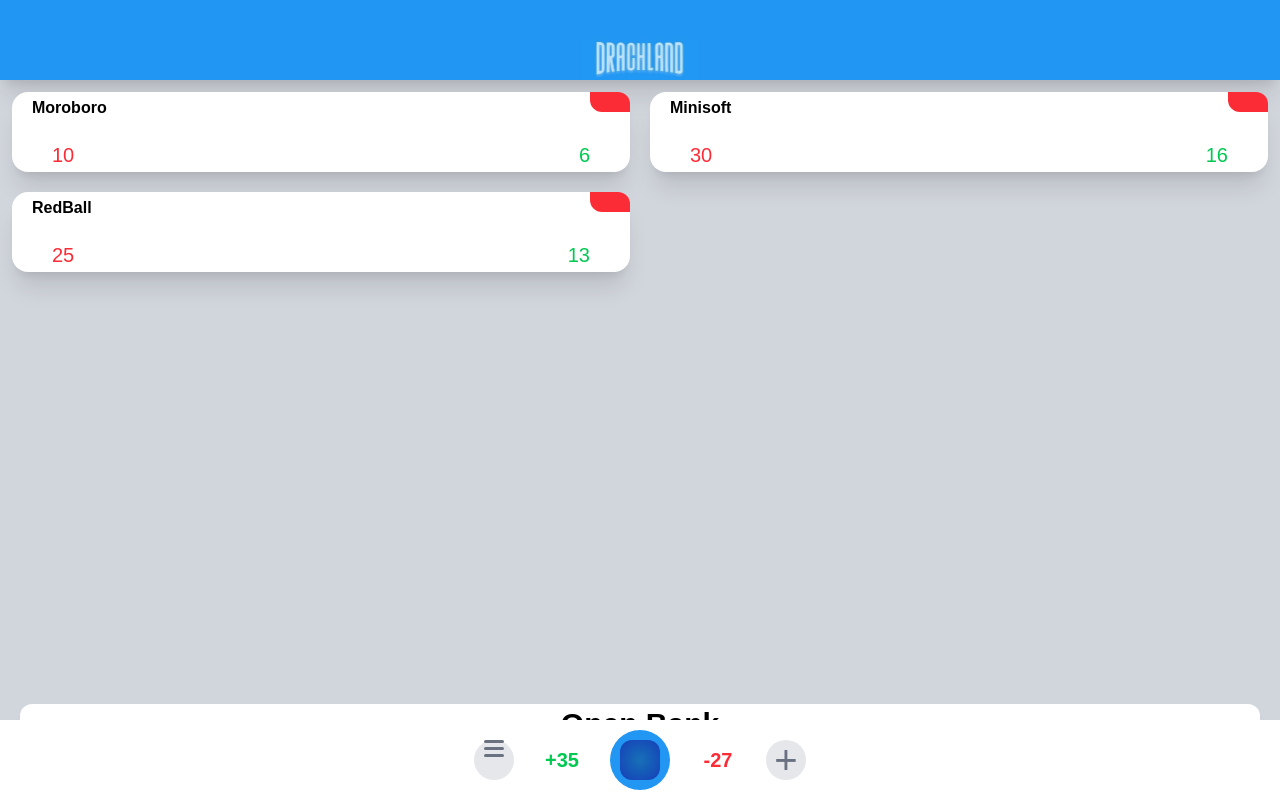
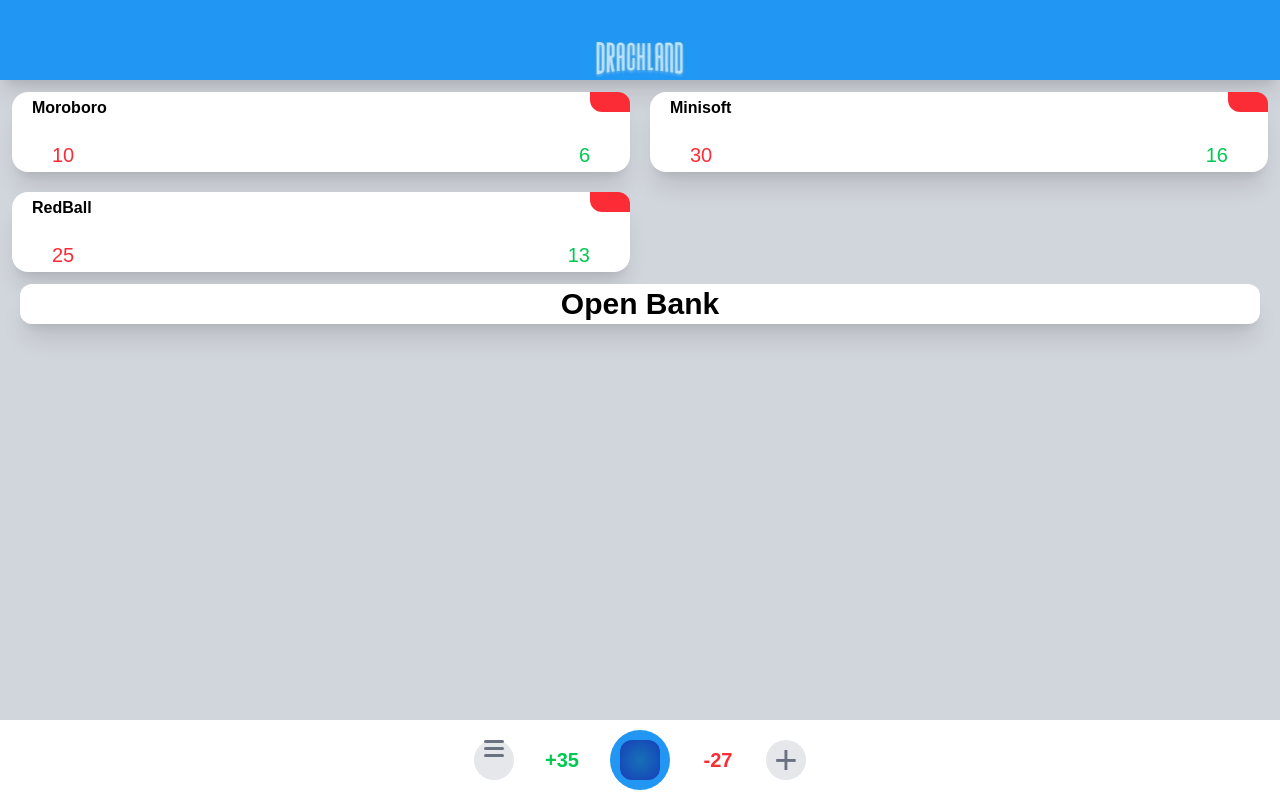
Before and after one commit to QDAST/Drachland, a Next.js app: page / in a window 1280 px wide. Built offline with nearby package versions, Linux system fonts and the light colour scheme; no server answers.

Commit message:
try to fix BankPanel problem

```diff
--- a/components/OrgPanel/OrgPanel.tsx
+++ b/components/OrgPanel/OrgPanel.tsx
@@ -4,7 +4,7 @@ import Button from "../Button";
 
 export default function OrgPanel({ orgs, removeOrg }: OrgPanelType) {
   return (
-    <div className="min-h-150">
+    <div className="">
       <div className="grid grid-cols-2 grid-flow gap-5 px-3">
         {orgs.map((name, index) => (
           <div
```
